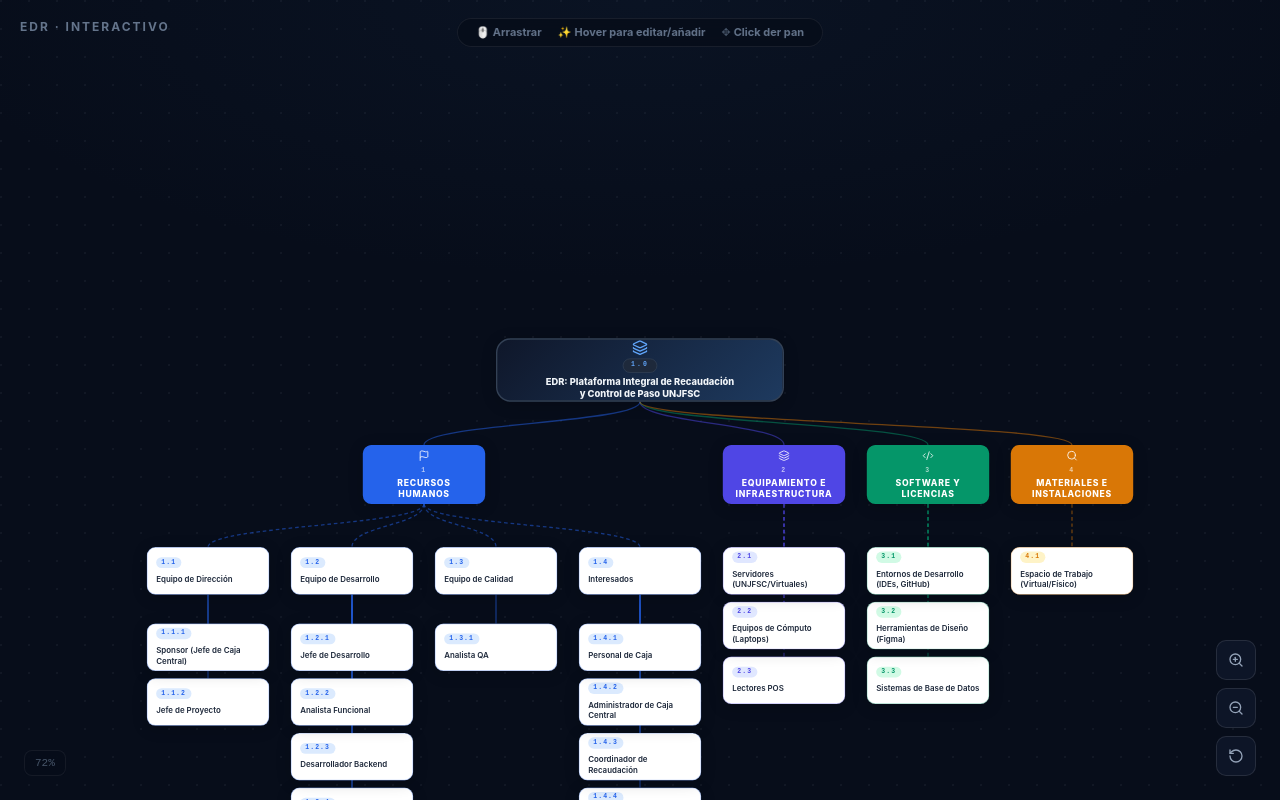
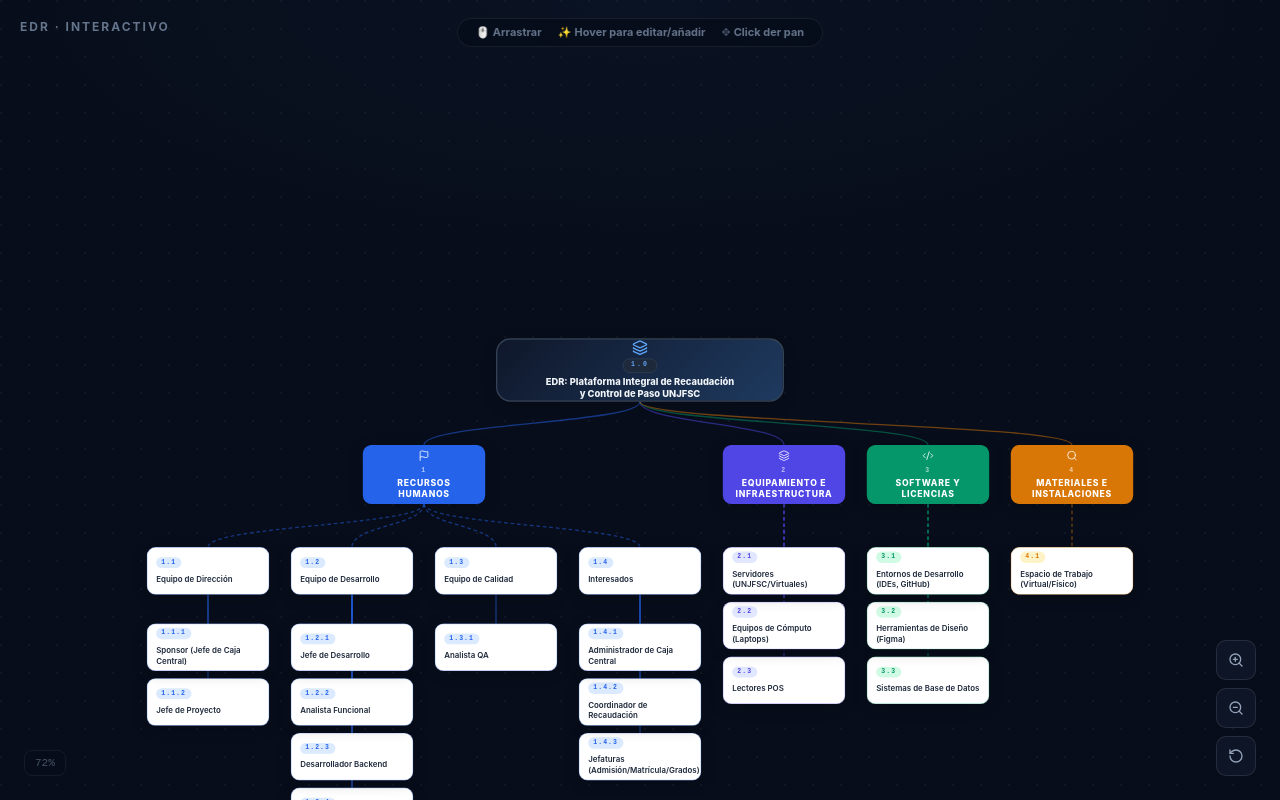
Before and after one commit to CermeGod/Trabajos-de-la-u, a React (Vite) app: page /edr in a window 1280 px wide. Built offline with nearby package versions, Linux system fonts and the light colour scheme.

Commit message:
Update EDR stakeholder from Personal to Administrador de Caja Central

```diff
--- a/src/projects/edr-diagram/EdrDiagram.tsx
+++ b/src/projects/edr-diagram/EdrDiagram.tsx
@@ -69,10 +69,9 @@
       {
         id: "1.4", code: "1.4", title: "Interesados",
         children: [
-          { id: "1.4.1", code: "1.4.1", title: "Personal de Caja" },
-          { id: "1.4.2", code: "1.4.2", title: "Administrador de Caja Central" },
-          { id: "1.4.3", code: "1.4.3", title: "Coordinador de Recaudación" },
-          { id: "1.4.4", code: "1.4.4", title: "Jefaturas (Admisión/Matrícula/Grados)" }
+          { id: "1.4.1", code: "1.4.1", title: "Administrador de Caja Central" },
+          { id: "1.4.2", code: "1.4.2", title: "Coordinador de Recaudación" },
+          { id: "1.4.3", code: "1.4.3", title: "Jefaturas (Admisión/Matrícula/Grados)" }
         ]
       }
     ]
```
